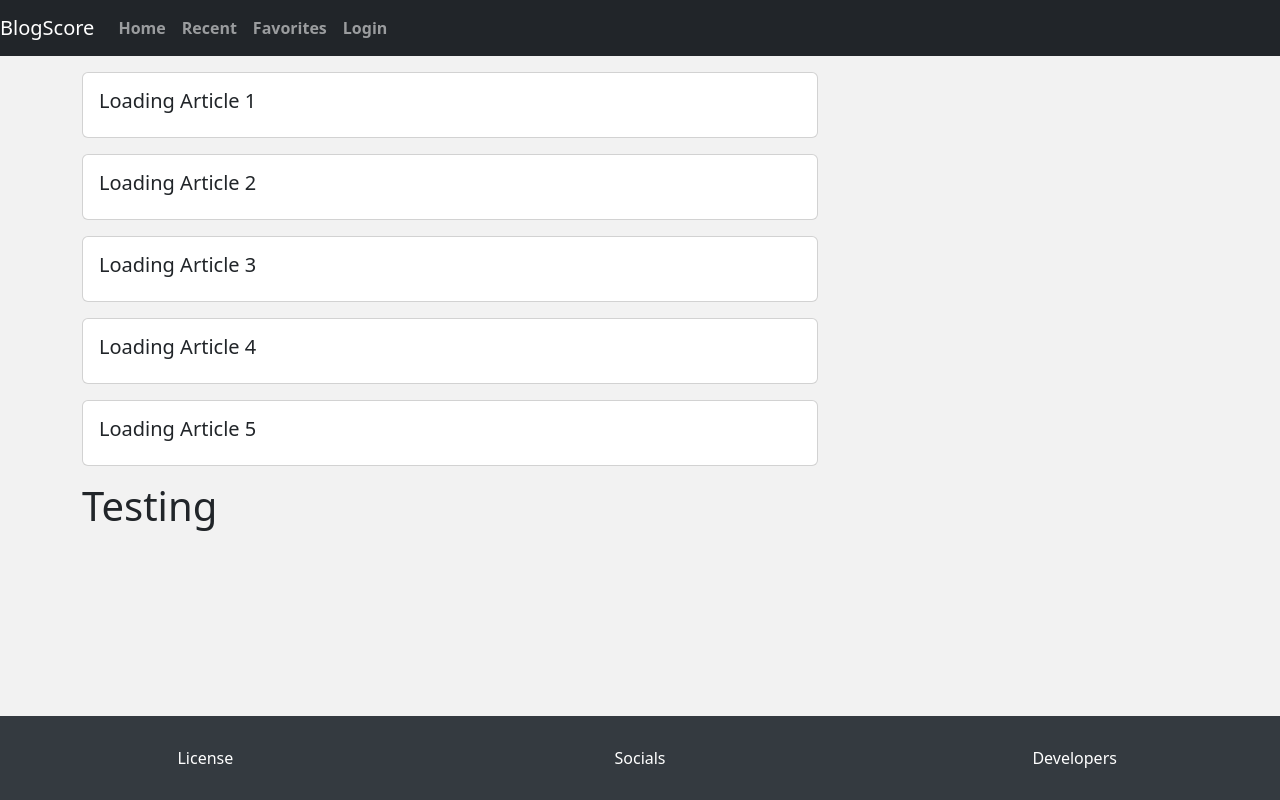
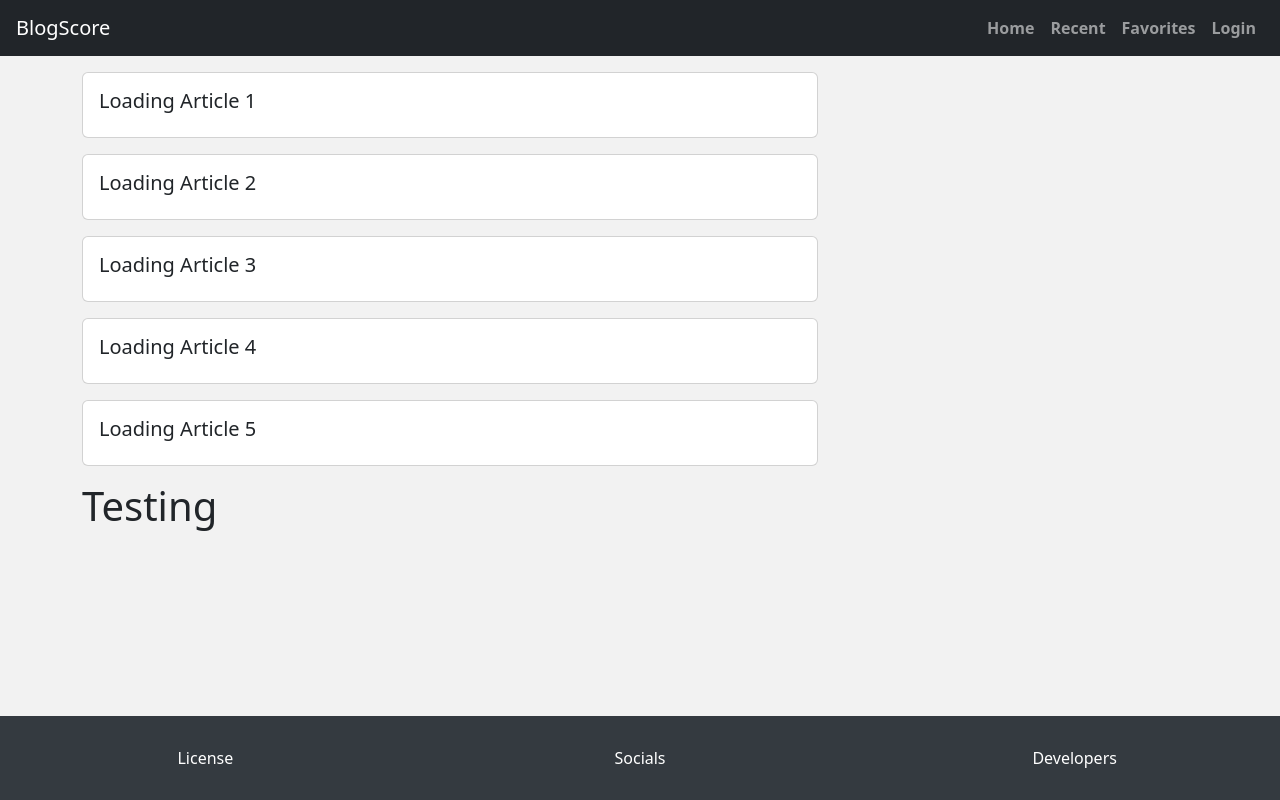
Before and after one commit to l-lavelle/blog-score, a React (Vite) app in the folder client/: page / in a window 1280 px wide. Built offline with nearby package versions, Linux system fonts and the light colour scheme.

Commit message:
Updated the spacing on the navbar to be more visually pleasing

```diff
--- a/client/src/components/NavBar.jsx
+++ b/client/src/components/NavBar.jsx
@@ -4,11 +4,12 @@ import './NavBar.css';
 
 const NavBar = () => {
   return (
-    <Navbar bg="dark" variant="dark" expand="lg" className="justify-content-between">
+    <Navbar bg="dark" variant="dark" expand="lg" className='px-3'>
       <Navbar.Brand href="#home">BlogScore</Navbar.Brand>
       <Navbar.Toggle aria-controls="basic-navbar-nav" />
+      <div className="flex-grow-1"></div>
       <Navbar.Collapse id="basic-navbar-nav">
-        <Nav className="mr-auto">
+        <Nav className="justify-content-end" style={{ width: "100%" }}>
           <Nav.Link href="#home">Home</Nav.Link>
           <Nav.Link href="#recent">Recent</Nav.Link>
           <Nav.Link href="#favorites">Favorites</Nav.Link>
```
